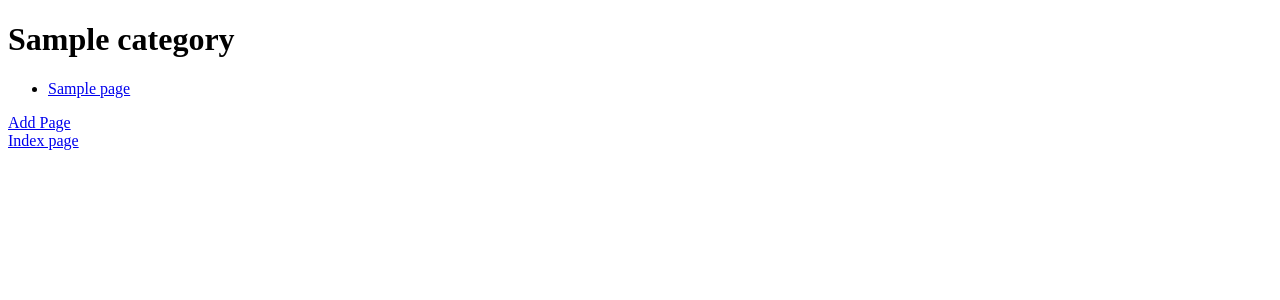
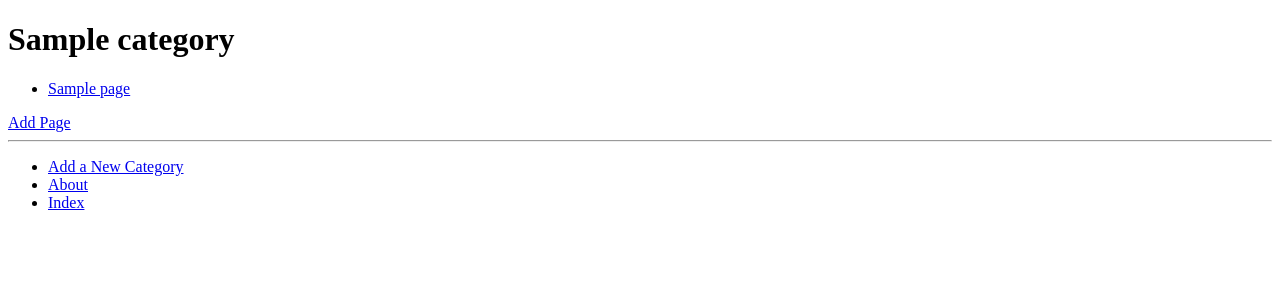
Before and after one commit to 2678207K/tango_with_django_project, a Django app: a page that uses templates/rango/category.html in a window 1280 px wide. Shown: the top 300 px of the page. Run offline with Django 3.2, Linux system fonts and the light colour scheme; tables that the repository leaves empty hold one stand-in row (values such as "Sample post").

Commit message:
Chapter 8 without Exercise

```diff
--- /dev/null
+++ b/templates/rango/base.html
@@ -0,0 +1,27 @@
+<!DOCTYPE html>
+{% load staticfiles %}
+
+<html>
+    <head>
+        <title>
+            Rango -
+            {% block title_block %}
+                How to Tango with Django!
+            {% endblock %}
+        </title>
+    </head>
+    <body>
+        <div>
+        {% block body_block %}
+        {% endblock %}
+        </div>
+        <hr />
+        <div>
+            <ul>
+                <li><a href="{% url 'rango:add_category' %}">Add a New Category</a></l\i>
+                <li><a href="{% url 'rango:about' %}">About</a></li>
+                <li><a href="{% url 'rango:index' %}">Index</a></li>
+            </ul>
+        </div>
+    </body>
+</html>
--- a/templates/rango/category.html
+++ b/templates/rango/category.html
@@ -1,13 +1,15 @@
-<!DOCTYPE html>
+{% extends 'rango/base.html' %}
+{% load staticfiles %}
 
-<html>
+{% block title_block %}
+    {% if category %}
+        {{ category.name }}
+    {% else %}
+        Unknown Category
+    {% endif %}
+{% endblock %}
 
-    <head>
-        <title>Rango</title>
-    </head>
-
-    <body>
-        <div>
+{% block body_block %}
     {% if category %}
     <h1>{{ category.name }}</h1>
     {% if pages %}
@@ -19,11 +21,9 @@
     {% else %}
     <strong>No pages currently in category.</strong>
     {% endif %}
-            <a href="/rango/category/{{ category.slug }}/add_page/">Add Page</a><br />
+
+    <a href="{% url 'rango:add_page' category.slug %}">Add Page</a> <br />
     {% else %}
     The specified category does not exist.
     {% endif %}
-        </div>
-        <a href="/rango/">Index page</a>
-    </body>
-</html>
+{% endblock %}
```
Lines whose indentation alone changed are shown as unchanged.
